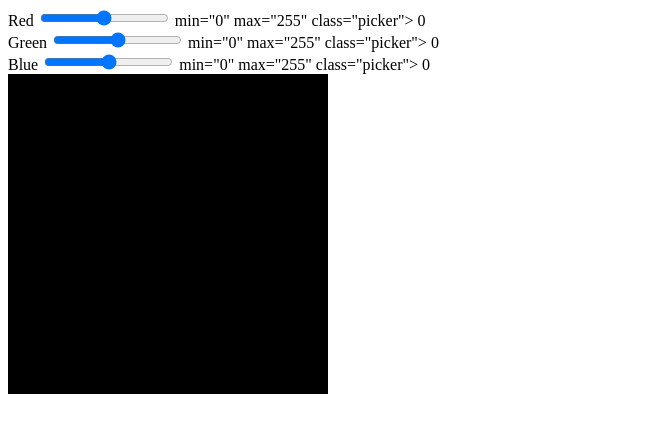
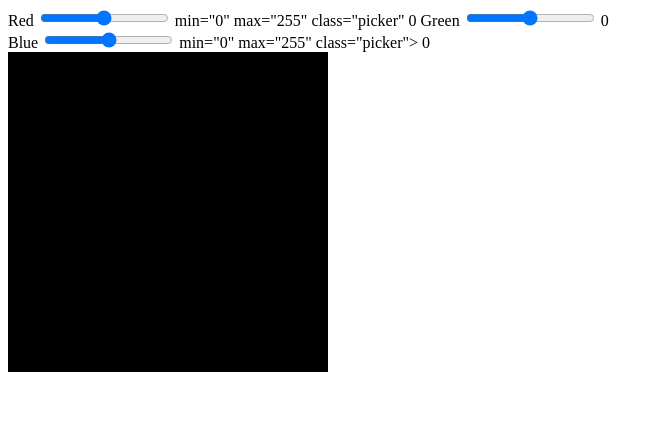
Before and after one commit to Bryan-Brumley/color-picker, a plain HTML site: page index.html in a window 1280 px wide. Shown: the whole page, without its empty margins (0-664 px from the left). Drawn offline with Linux system fonts and the light colour scheme.

Commit message:
color picker

```diff
--- a/index.html
+++ b/index.html
@@ -14,16 +14,14 @@
                    id="red">
                    min="0"
                    max="255"
-                    class="picker">
+                   class="picker"
+
             <span id="redVal">0</span>
-        </div>
-        <div class="picker-control">
+
             <label for="green">Green</label>
             <input type="range"
                    id="green">
-                    min="0"
-                    max="255"
-                    class="picker">
+
             <span id="greenVal">0</span>
         </div>
         <div class="picker-control">
```
Lines whose indentation alone changed are shown as unchanged.
